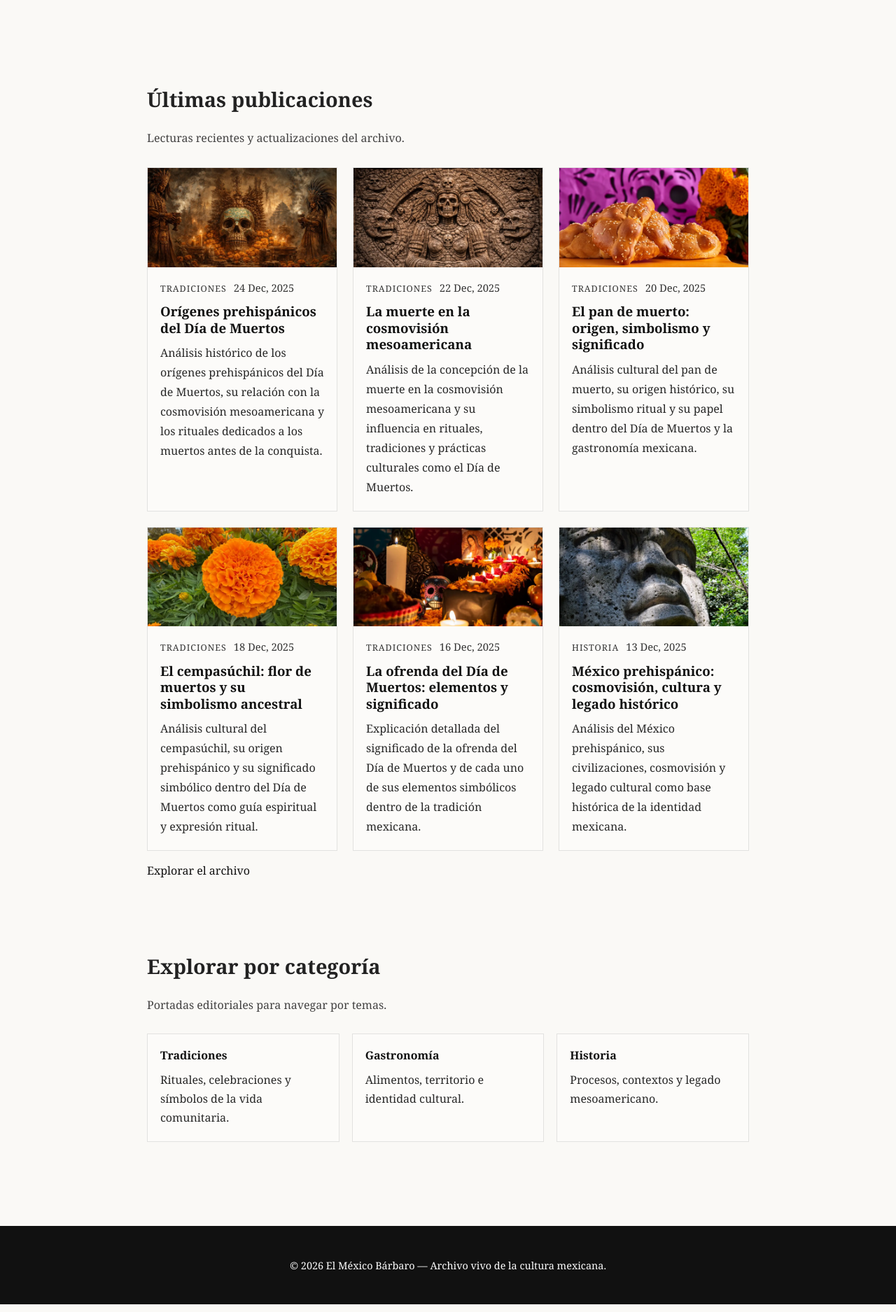
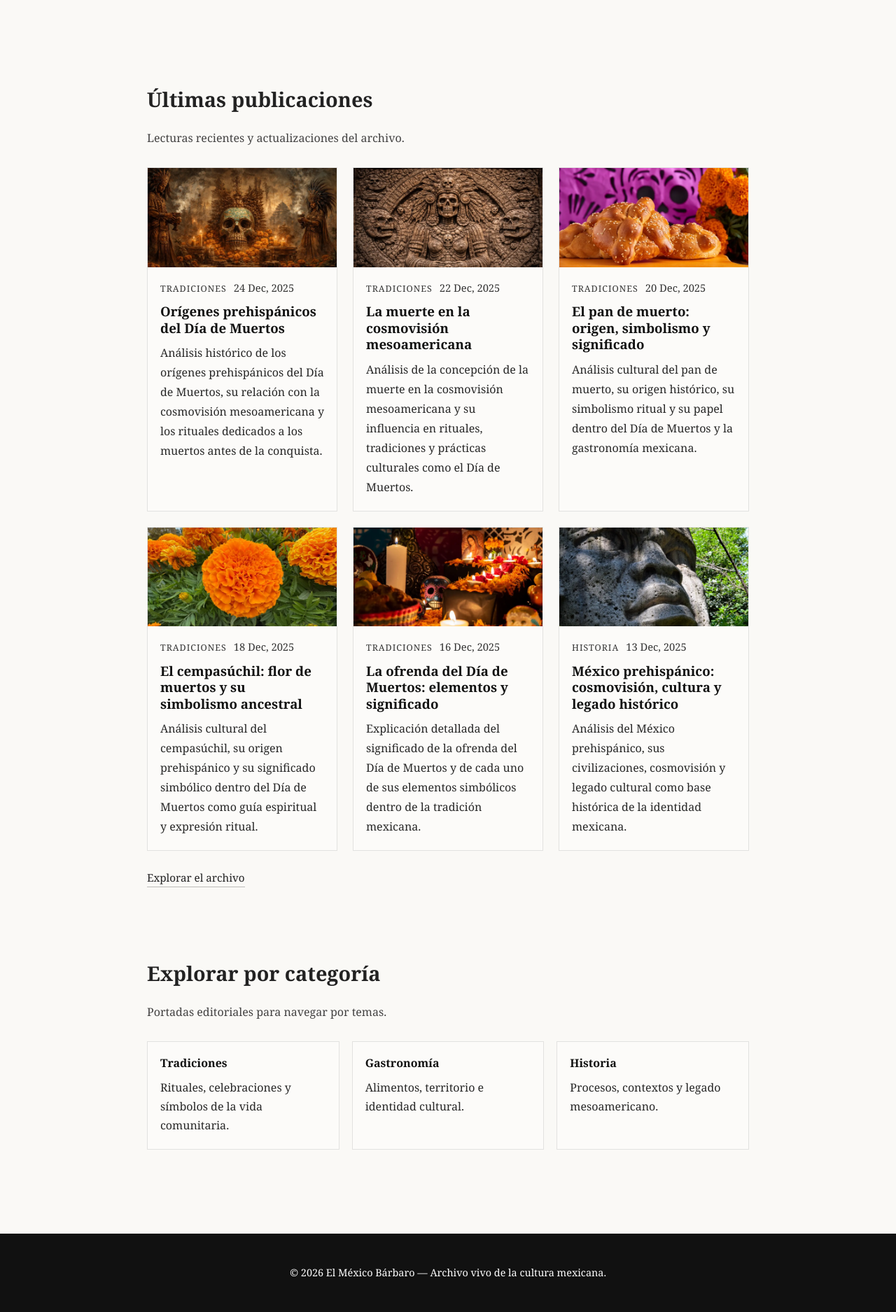
Before and after one commit to elbracamonte/elbracamonte.github.io, a Jekyll site: the page built from index.html, in a window 1280 px wide. Shown: the part 1066-2941 px from the top of the page at 70% size. Built offline with Jekyll 4.4.1, drawn with Linux system fonts in a browser that asks for light colours.

Commit message:
Update style.css

```diff
--- a/assets/css/style.css
+++ b/assets/css/style.css
@@ -680,3 +680,46 @@ footer {
     0 0 0 3px rgba(0,0,0,0.10),
     0 6px 18px rgba(0,0,0,0.06);
 }
+
+/* =========================
+   HOME — LINK ARCHIVO COMPLETO
+========================= */
+
+.home-more {
+  margin-top: 26px;
+}
+
+.home-more a {
+  display: inline-block;
+  font-size: 0.95rem;
+  font-weight: 500;
+  color: #222;
+  text-decoration: none;
+  position: relative;
+  padding-bottom: 2px;
+  transition: color 0.18s ease;
+}
+
+/* Línea editorial sutil */
+.home-more a::after {
+  content: "";
+  position: absolute;
+  left: 0;
+  bottom: 0;
+  width: 100%;
+  height: 1px;
+  background: rgba(0,0,0,0.25);
+  transition:
+    background 0.18s ease,
+    transform 0.18s ease;
+}
+
+/* Hover sobrio */
+.home-more a:hover {
+  color: #000;
+}
+
+.home-more a:hover::after {
+  background: rgba(0,0,0,0.45);
+  transform: translateY(1px);
+}
```
